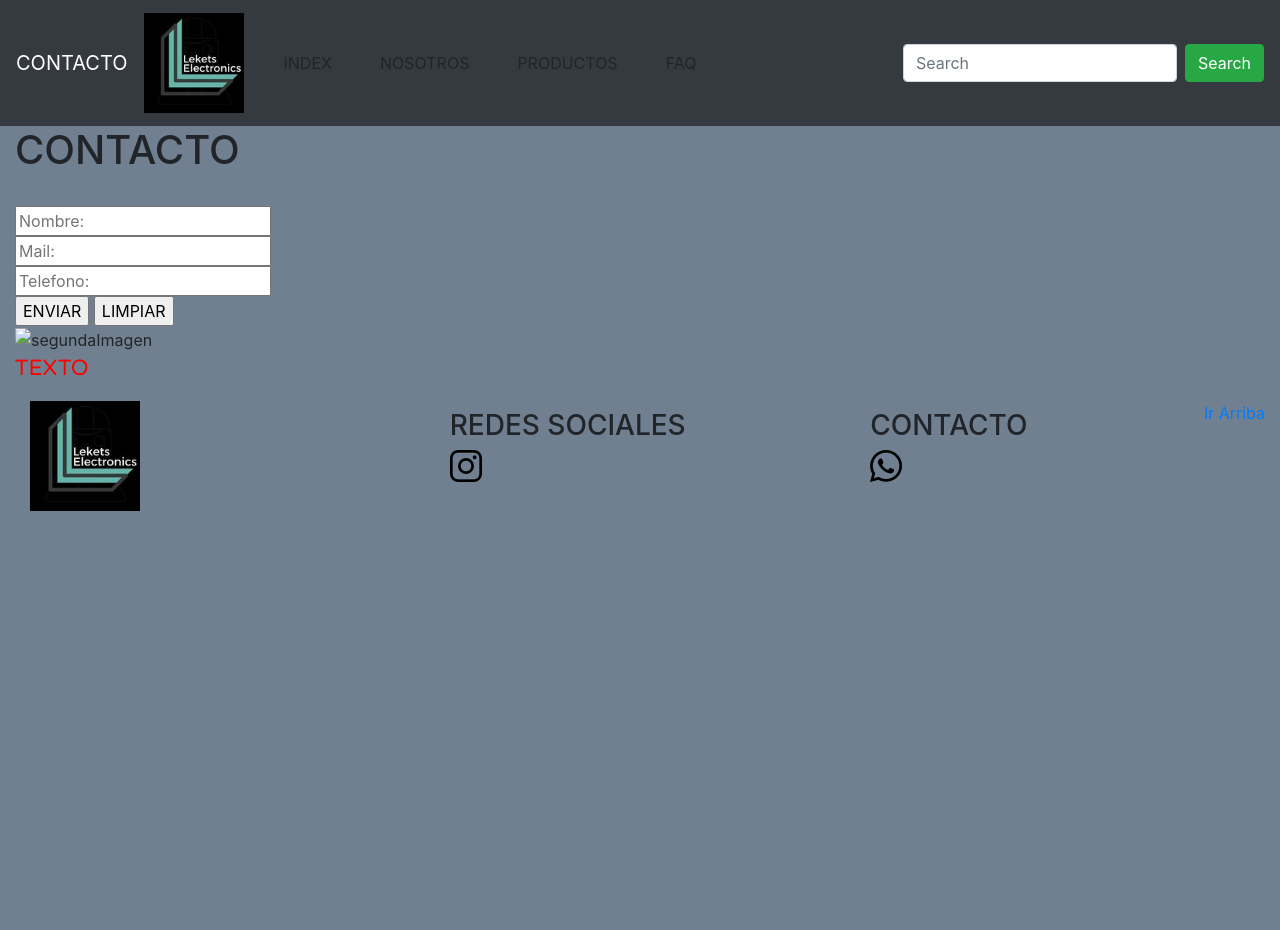
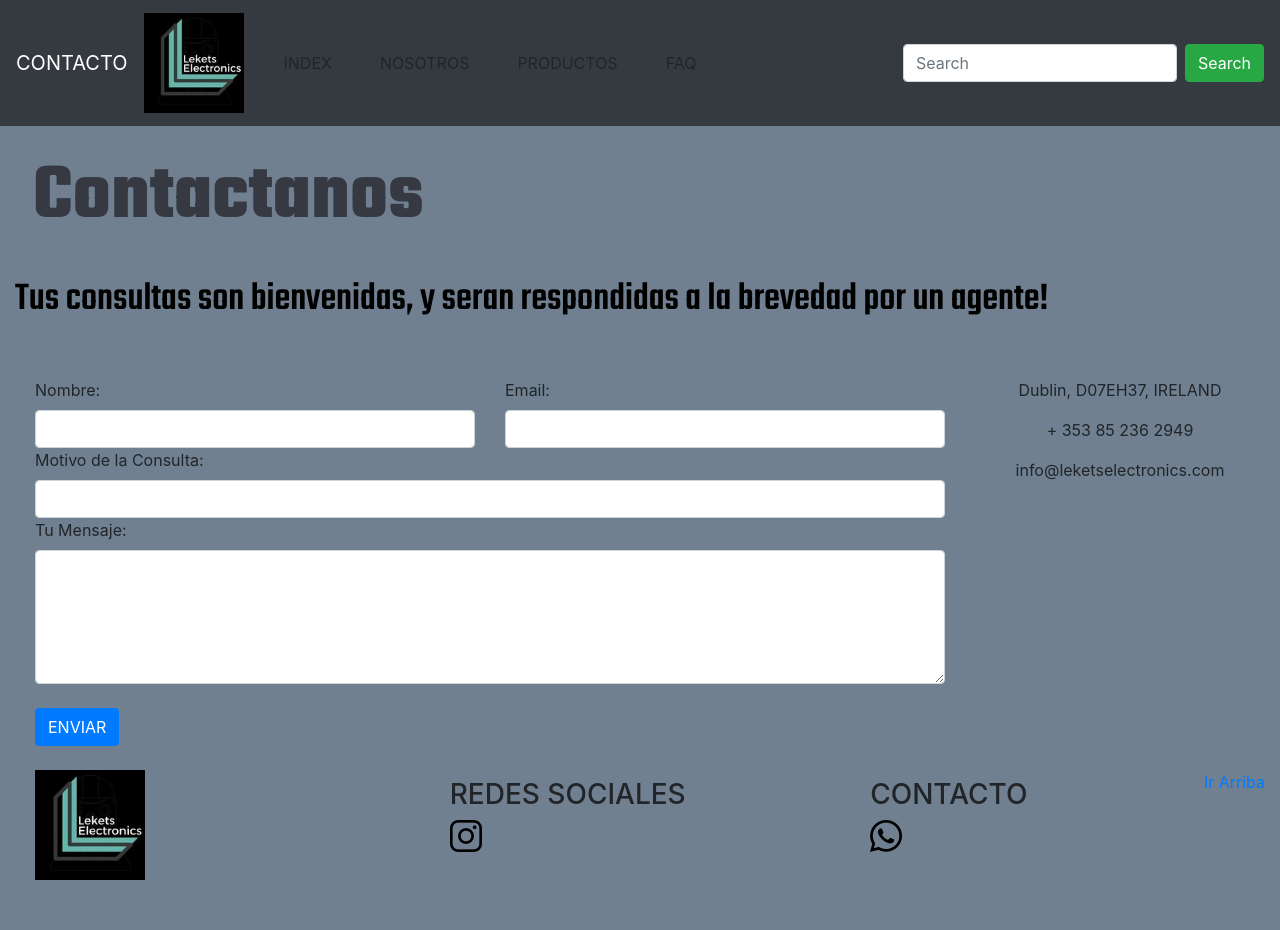
Before and after one commit to lukitsha/lekets, a plain HTML site: page pages/contacto.html in a window 1280 px wide. Before the commit the page ends 800 px from the top, so only its background shows below. Drawn offline with nearby package versions, Linux system fonts and the light colour scheme; files that its build step writes are made by us from their sources; files whose address does not match are found by name.

Commit message:
tercera version

```diff
--- a/css/style.css
+++ b/css/style.css
@@ -29,6 +29,15 @@ nav{
 	width: 100%;
 }
 
+section.tituloIndex{
+	font-size: 100px;
+	font-style: normal;
+	font-weight: 500;
+	font-family: 'Teko', sans-serif;
+	display: flex;
+	flex-direction: row;
+	justify-content: center;
+}
 
 .imagenUnoIndex{
 width: 96%;
@@ -37,7 +46,7 @@ margin-left: 2%;
 margin-bottom: 80px;
 }
 .imagenDosIndex{
-	width: 100%;
+	width: 98%;
 	height: auto;
 	margin-left: 2%;
 	margin-bottom: 80px;
@@ -52,26 +61,9 @@ section.textoInferiorIndex{
 	display: flex;
 	flex-direction: row;
 	text-align: justify;
-
 }
 
-section.tituloIndex{
-	font-size: 100px;
-	font-style: normal;
-	font-weight: 500;
-	font-family: 'Teko', sans-serif;
-	display: flex;
-	flex-direction: row;
-	justify-content: center;
-}
-section.inferiorIndex{
-	color: #ba1e1e;
-	font-size: 22px;
-	font-style: normal;
-	font-weight: 500;
-	font-family: 'Varela Round', sans-serif;
-	margin-bottom: 80px;
-}
+
 /* css para nosotros */
 
 h1.tituloNosotros{
@@ -174,40 +166,52 @@ section.loremProductos{
 
 section.tituloFaq h1{
 	color: #363842;
-	font-size: 40px;
+	font-size: 80px;
 	font-style: normal;
 	font-weight: 500;
 	font-family: 'Teko', sans-serif;
-	mar
+	margin-left: 45%;
+	margin-top: 35px;
+}
+.preguntasFrecuentes{
+	margin-left: 1%;
+	text-align: justify;
+	margin-right: 1%;
+	margin-bottom: 80px;
 }
 /* css para contacto */
 
-h1.tituloContacto{
+h2.tituloContacto{
 	color: #363842;
+	font-size: 80px;
+	font-style: normal;
+	font-weight: 500;
+	font-family: 'Teko', sans-serif;
+	margin-top: 10%;
+	margin-left: 18px;
+	margin-bottom: 30px;
+}
+.textoContacto{
+	color: #000000;
 	font-size: 40px;
 	font-style: normal;
 	font-weight: 500;
 	font-family: 'Teko', sans-serif;
 }
-
-section.contactos.Texto{
-	color: #6b6b70;
-	font-size: 22px;
-	font-style: normal;
-	font-weight: 500;
-	font-family: 'Varela Round', sans-serif;
+.datosComercio{
+	margin-top: 100px;
 }
 
-section.contactosTexto p{
-	color: #ff0000;
-	font-size: 22px;
-	font-style: normal;
-	font-weight: 500;
-	font-family: 'Varela Round', sans-serif;
+
+
+
+
+.formularioContacto{
+	margin-left: 20px;
 }
 
 .logoLeketsAbajo{
-	margin-left: 15px;
+	margin-left: 20px;
 	margin-bottom: 50px;
 
 }
--- a/pages/contacto.html
+++ b/pages/contacto.html
@@ -73,21 +73,101 @@
 		</div>
 
 		<!-- Inicio de Contenido -->
-		<section class="contactosTexto">
-			<h1 class="tituloConctacto">CONTACTO</h1>
-			<form class="formularioContactos" action="#">
-				</label><br>
-				<input type="text" placeholder="Nombre:"><br>
-				<input type="text" placeholder="Mail:"><br>
-				<input type="text" placeholder="Telefono:"><br>
-				<input type="submit" value="ENVIAR">
-				<input type="reset" value="LIMPIAR">
-			</form>
+		<section class="mb-4">
+
+			<!--Section heading-->
+			<h2 class="h1-responsive font-weight-bold my-4 tituloContacto">Contactanos</h2>
+			<!--Section description-->
+			<p class=" w-responsive mx-auto mb-5 textoContacto">Tus consultas son bienvenidas, y seran respondidas a la brevedad por un agente!</p>
+
+			<div class="row">
+
+				<!--Grid column-->
+				<div class="col-md-9 mb-md-0 mb-5">
+					<form class="formularioContacto" id="contact-form" name="contact-form" action="mail.php" method="POST">
+
+						<!--Grid row-->
+						<div class="row">
+
+							<!--Grid column-->
+							<div class="col-md-6">
+								<div class="md-form mb-0">
+									<label for="name" class="">Nombre:</label>
+									<input type="text" id="name" name="name" class="form-control">
+								</div>
+							</div>
+							<!--Grid column-->
+
+							<!--Grid column-->
+							<div class="col-md-6">
+								<div class="md-form mb-0">
+									<label for="email" class="">Email:</label>
+									<input type="text" id="email" name="email" class="form-control">
+								</div>
+							</div>
+							<!--Grid column-->
+
+						</div>
+						<!--Grid row-->
+
+						<!--Grid row-->
+						<div class="row">
+							<div class="col-md-12">
+								<div class="md-form mb-0">
+									<label for="subject" class="">Motivo de la Consulta:</label>
+									<input type="text" id="subject" name="subject" class="form-control">
+								</div>
+							</div>
+						</div>
+						<!--Grid row-->
+
+						<!--Grid row-->
+						<div class="row">
+
+							<!--Grid column-->
+							<div class="col-md-12">
+
+								<div class="md-form">
+									<label for="message">Tu Mensaje:</label>
+									<textarea type="text" id="message" name="message" rows="5" class="form-control md-textarea"></textarea>
+								</div>
+
+							</div>
+						</div>
+						<!--Grid row-->
+
+					</form>
+
+					<br>
+
+					<div class="text-center text-md-left">
+						<a class="btn btn-primary formularioContacto" onclick="document.getElementById('contact-form').submit();">ENVIAR</a>
+					</div>
+					<div class="status"></div>
+				</div>
+				<!--Grid column-->
+
+				<!--Grid column-->
+				<div class="col-md-3 text-center">
+					<ul class="list-unstyled mb-0">
+						<li><i class="fas fa-map-marker-alt fa-2x"></i>
+							<p>Dublin, D07EH37, IRELAND</p>
+						</li>
+
+						<li><i class="fas fa-phone mt-4 fa-2x"></i>
+							<p>+ 353 85 236 2949</p>
+						</li>
+
+						<li><i class="fas fa-envelope mt-4 fa-2x"></i>
+							<p>info@leketselectronics.com</p>
+						</li>
+					</ul>
+				</div>
+				<!--Grid column-->
+
+			</div>
+
 		</section>
-		<section class="contactosTexto">
-			<img src="" alt="segundaImagen">
-			<p>TEXTO</p>
-    	</section>
 		<!-- Inicio Footer -->
 		<footer class="footer row">
 
```
Also changed, not shown: pages/faq.html (+1 -1 lines).
